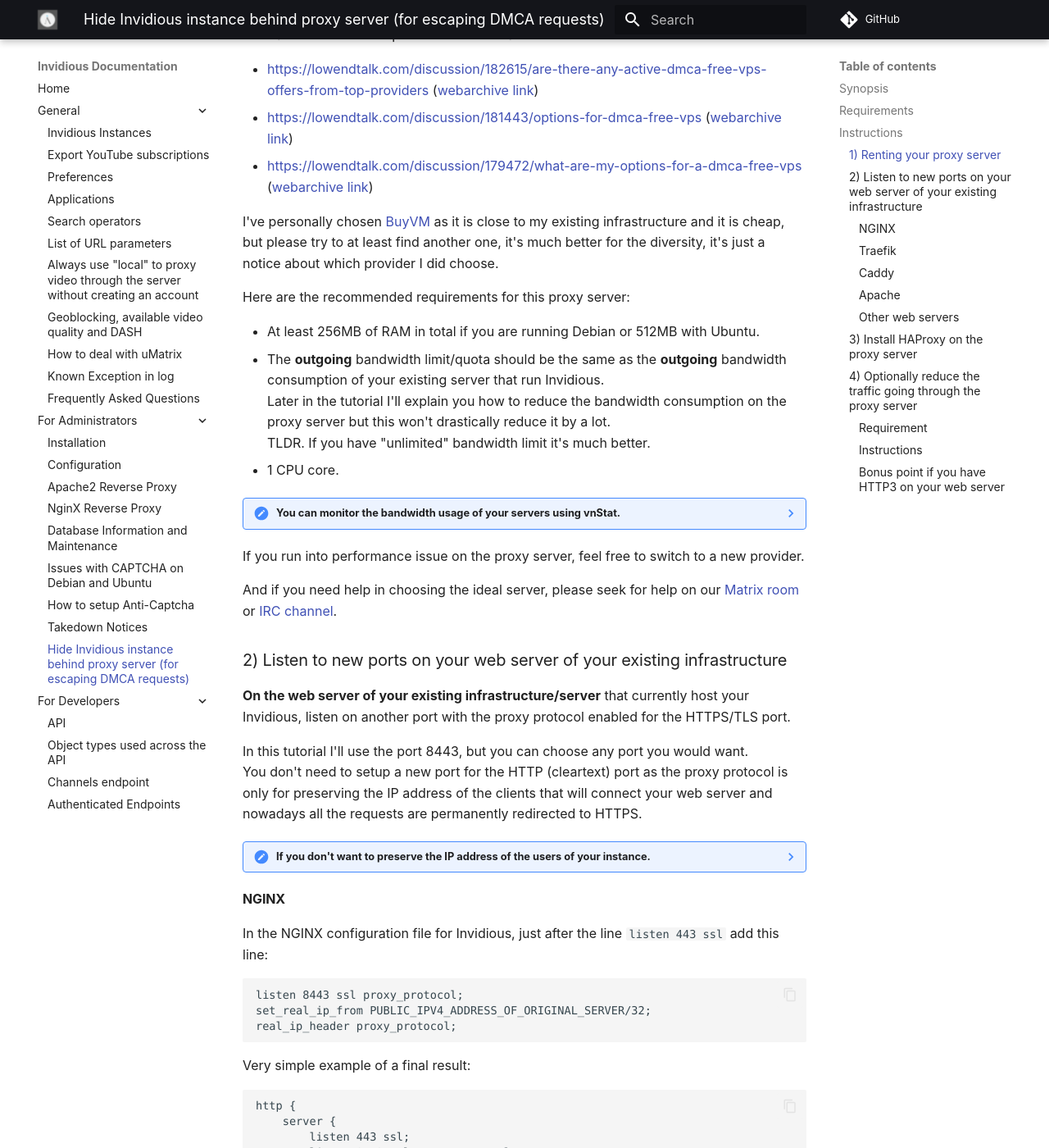
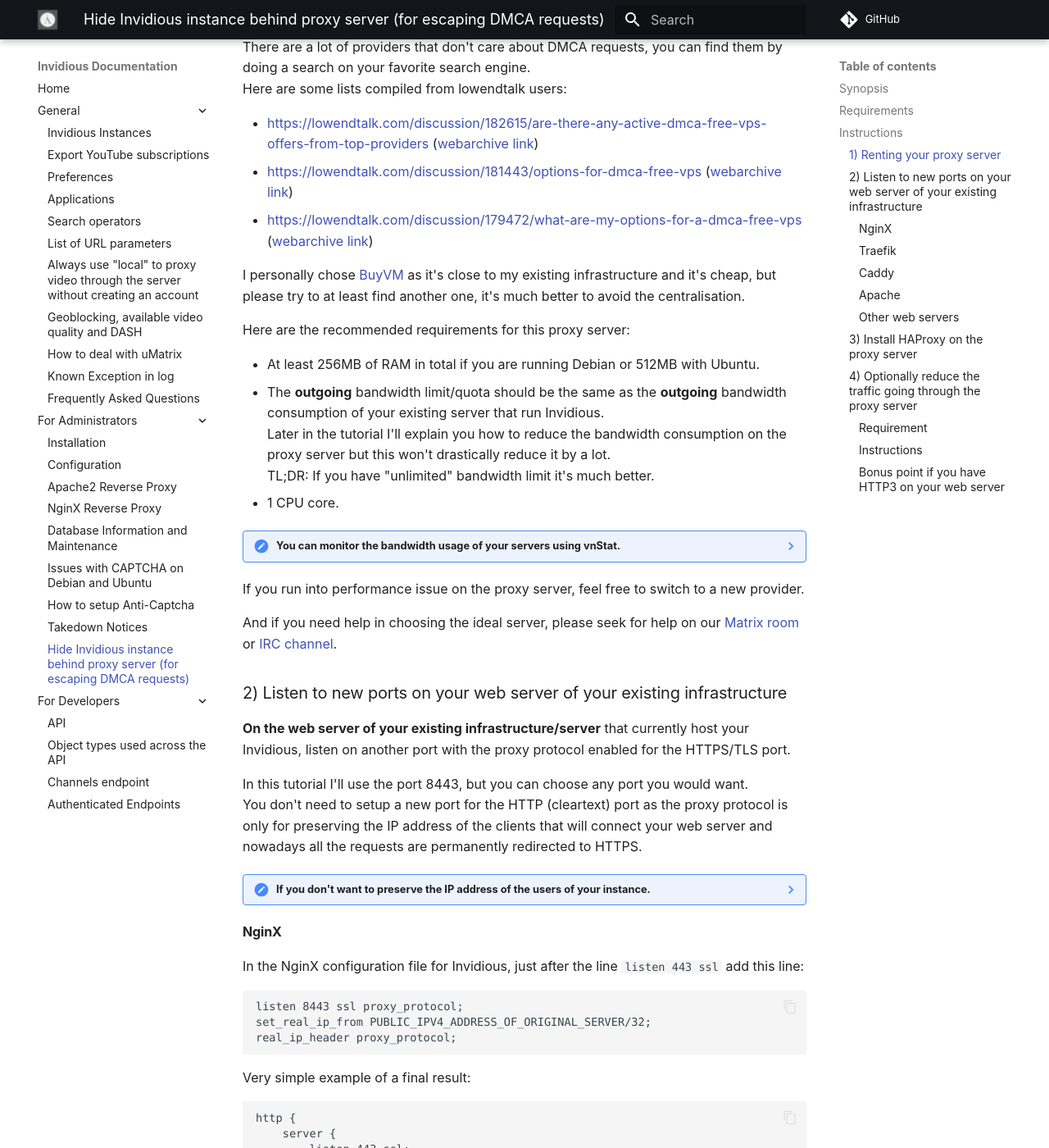
Before and after one commit to iv-org/documentation, an MkDocs documentation site: the page built from docs/hide-instance-behind-proxy-server.md, in a window 1280 px wide and 1400 px high, scrolled down 933 px. Shown: the whole window at 82% size. Built offline with MkDocs 1.6.1 and Material for MkDocs 9.7.7, drawn with Linux system fonts in a browser that asks for light colours; comment, search, counter and statistics services are not loaded; some of the changed text lies outside the part shown.

Commit message:
Various fixes and enhancements

````diff
--- a/docs/hide-instance-behind-proxy-server.md
+++ b/docs/hide-instance-behind-proxy-server.md
@@ -12,12 +14,13 @@
 
     You need to proxy the HTTP protocol normally like you would already do with your current web server for invidious. But in this case from the proxy server to your existing infrastructure. Then also setup the certificates for HTTPS.
 
-    Then you optionally preserve the IP address of your clients using for example on NGINX set_real_ip_from and real_ip_header.
+    Then you optionally preserve the IP address of your clients using for example on NginX set_real_ip_from and real_ip_header.
 
 ## Requirements
+
 - Your main web server should support the proxy protocol, it's possible to do it without it (later on in the tutorial). Non-exhaustive list of web servers that support it:
 
-    * NGINX (recommended web server for this tutorial)
+    * NginX (recommended web server for this tutorial)
     * Traefik
     * Apache ([doesn't come in the official version](https://www.scaleway.com/en/docs/tutorials/proxy-protocol-v2-load-balancer/#configuring-proxy-protocol-in-apache-web-server))
     * Caddy ([need to build with a custom module](https://github.com/mastercactapus/caddy2-proxyprotocol))
@@ -35,14 +38,14 @@
 - https://lowendtalk.com/discussion/181443/options-for-dmca-free-vps ([webarchive link](https://web.archive.org/web/20221007000624/https://lowendtalk.com/discussion/181443/options-for-dmca-free-vps))
 - https://lowendtalk.com/discussion/179472/what-are-my-options-for-a-dmca-free-vps ([webarchive link](https://web.archive.org/web/20230217184607/https://lowendtalk.com/discussion/179472/what-are-my-options-for-a-dmca-free-vps))
 
-I've personally chosen [BuyVM](https://buyvm.net) as it is close to my existing infrastructure and it is cheap, but please try to at least find another one, it's much better for the diversity, it's just a notice about which provider I did choose.
+I personally chose [BuyVM](https://buyvm.net) as it's close to my existing infrastructure and it's cheap, but please try to at least find another one, it's much better to avoid the centralisation.
 
 Here are the recommended requirements for this proxy server:
 
 - At least 256MB of RAM in total if you are running Debian or 512MB with Ubuntu.
 - The **outgoing** bandwidth limit/quota should be the same as the **outgoing** bandwidth consumption of your existing server that run Invidious.
   Later in the tutorial I'll explain you how to reduce the bandwidth consumption on the proxy server but this won't drastically reduce it by a lot.
-  TLDR. If you have "unlimited" bandwidth limit it's much better.
+  TL;DR: If you have "unlimited" bandwidth limit it's much better.
 - 1 CPU core.
 
 ??? note "You can monitor the bandwidth usage of your servers using vnStat."
@@ -72,9 +75,9 @@
 
     But preserving the IP address is in my opinion essential for blocking bots, bad actors.
 
-#### NGINX
+#### NginX
 
-In the NGINX configuration file for Invidious, just after the line `listen 443 ssl` add this line:
+In the NginX configuration file for Invidious, just after the line `listen 443 ssl` add this line:
 ```
 listen 8443 ssl proxy_protocol;
 set_real_ip_from PUBLIC_IPV4_ADDRESS_OF_ORIGINAL_SERVER/32;
@@ -195,7 +198,7 @@
 *I'll use the terminology `original server(s)` for the server(s) of your existing infrastructure, not the proxy server.*
 
 #### Requirement
-You need to have HTTP2 enabled on your web server, on NGINX it's as simple as adding `http2` in the `listen ssl` line.
+You need to have HTTP2 enabled on your web server, on NginX it's as simple as adding `http2` in the `listen ssl` line.
 You can check that in your config or here: https://tools.keycdn.com/http2-test
 
 #### Instructions
@@ -208,7 +211,7 @@
     alt-svc: h2="original.yourdomain.com:443"; ma=86400
     ```
     Here is how to do it for:
-    - NGINX: `add_header alt-svc 'h2="original.yourdomain.com:443"; ma=86400';`
+    - NginX: `add_header alt-svc 'h2="original.yourdomain.com:443"; ma=86400';`
     - Traefik (or [read the doc](https://doc.traefik.io/traefik/middlewares/http/headers/)): `traefik.http.middlewares.altsvc.headers.customresponseheaders.alt-svc=h2="original.yourdomain.com:443"; ma=86400`
     - Caddy: `header alt-svc h2="original.yourdomain.com:443"; ma=86400`
     - Apache: `Header set alt-svc 'h2="original.yourdomain.com:443"; ma=86400'`
@@ -223,7 +226,7 @@
 Different web servers that support HTTP3:
 
 - Traefik, you can enable HTTP3: https://doc.traefik.io/traefik/routing/entrypoints/#http3
-- NGINX, there is a tutorial here: https://www.nginx.com/blog/binary-packages-for-preview-nginx-quic-http3-implementation/
+- NginX, there is a tutorial here: https://www.nginx.com/blog/binary-packages-for-preview-nginx-quic-http3-implementation/
 - Caddy, it's already enabled by default
 
 1. Edit the previously added HTTP header by adapting it like this:
````
Also changed, not shown: other parts of docs/hide-instance-behind-proxy-server.md (+2 -0 lines).
